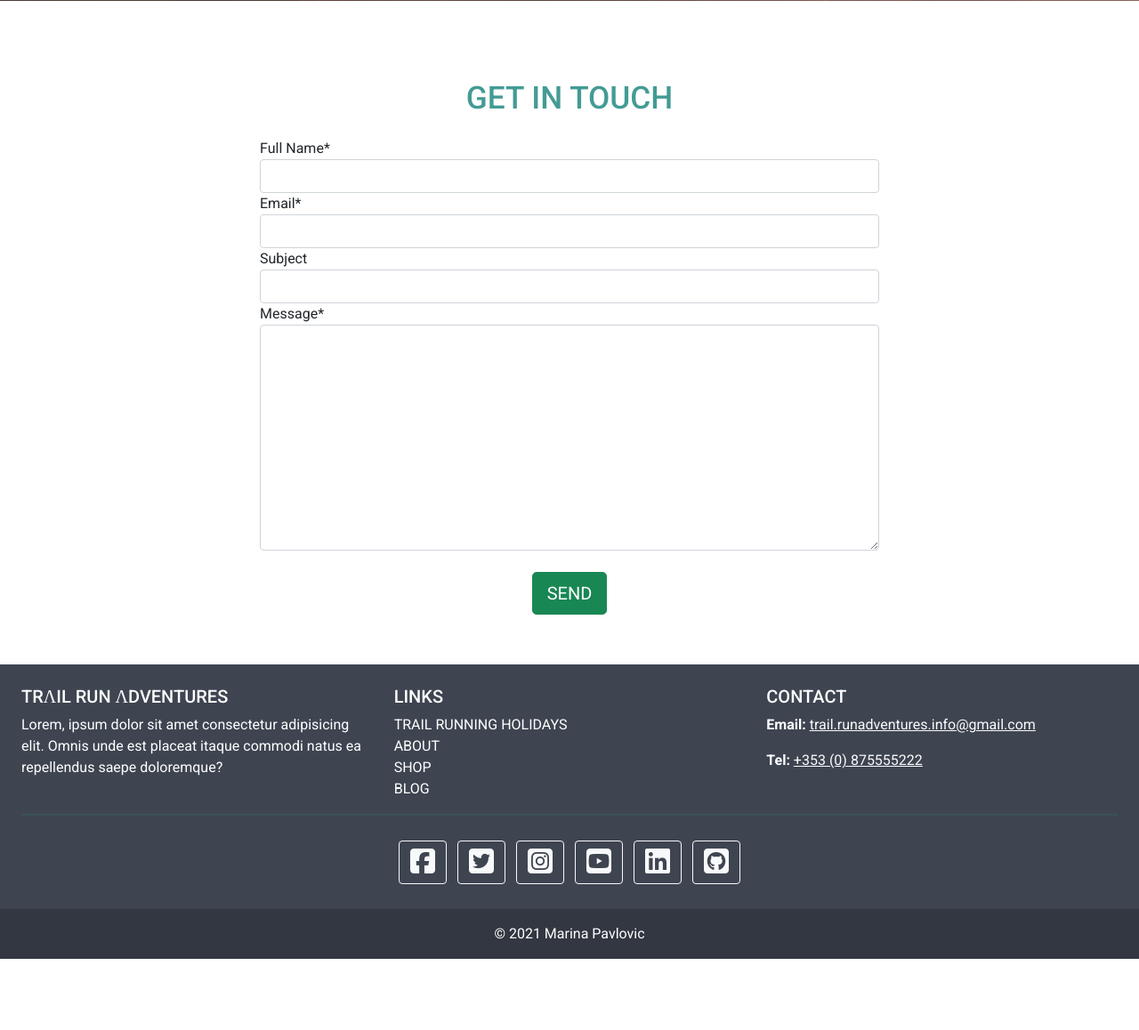
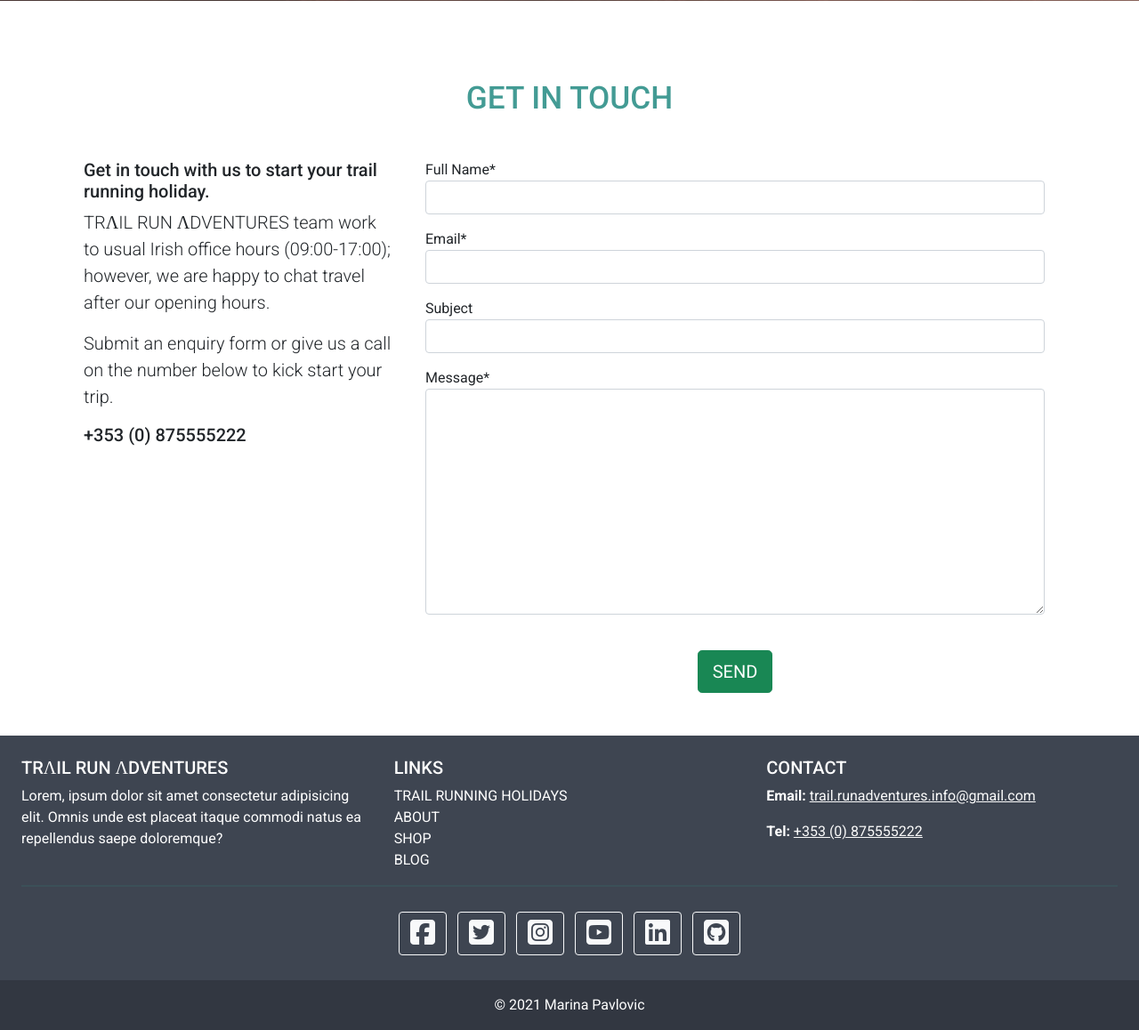
Before and after one commit to FruitbatM/trail-run-adventures, a Django app: page /contact/ in a window 1280 px wide. Shown: the part 780-1938 px from the top of the page at 89% size. Before the commit the page ends 1858 px from the top, so only its background shows below. Run offline with Django 3.2, Linux system fonts and the light colour scheme; parts of the project's set-up code (start-up, migrations or seed data) failed here and were passed over; some libraries are stand-ins or nearby versions.

Commit message:
Update contact form template

```diff
--- a/contact/templates/contact/contact.html
+++ b/contact/templates/contact/contact.html
@@ -27,7 +27,7 @@
     <div class="container mt-2">
         <div class="row">
             <div class="col-12">
-                <h3 class="section-heading-2 text-uppercase text-center mb-4">
+                <h3 class="section-heading-2 text-uppercase text-center mb-5">
                     Get in Touch
                 </h3>
             </div>
--- a/contact/templates/contact/includes/contact-form.html
+++ b/contact/templates/contact/includes/contact-form.html
@@ -1,10 +1,18 @@
 <div class="container">
     <div class="row">
-        <div class="offset-lg-2 col-lg-8 offset-md-2 col-md-8 mb-5 justify-content-center contact-form px-4">
+        <div class="col-lg-4">
+            <h5>Get in touch with us to start your trail running holiday.</h5>
+            <p class="lead">TRΛIL RUN ΛDVENTURES team work to usual Irish office hours (09:00-17:00);
+                however, we are happy to chat travel after our opening hours.
+            </p>
+            <p class="lead">Submit an enquiry form or give us a call on the number below to kick start your trip.</p>
+            <h5 class="mb-5"> +353 (0) 875555222</h5>
+        </div>
+        <div class="col-lg-8 justify-content-center contact-form px-4">
             <form method="POST" action="{% url 'contact' %}" id="contact-form">
                 {% csrf_token %}
                 {{ contact_form|crispy }}
-                <div class="text-center mb-2 mt-4">
+                <div class="text-center mb-5 mt-4">
                     <button type="submit" class="btn btn-success btn-lg uppercase" id="contact-form-button"
                         aria-label="Submit the contact form">
                         SEND
--- a/static/css/base.css
+++ b/static/css/base.css
@@ -214,9 +214,9 @@ input[name='q']::placeholder {
 
 .page-background {
   background: url('/static/images/mountains_background.png') no-repeat center;
-    background-size: cover;
-    height: 20rem;
-    margin-top: 2rem;
+  background-size: cover;
+  height: 20rem;
+  margin-top: 2rem;
 }
 
 .section-heading-2 {
@@ -637,6 +637,18 @@ hr {
   border: 0.12rem solid;
 }
 
+.form-group {
+  padding-bottom: 1rem;
+}
+
+#runners-image {
+  background: url('/static/images/running-up-the-hill.jpg') no-repeat center;
+  background-size: cover;
+  height: auto;
+  margin-top: 2rem;
+}
+
+
 /* Media Queries */
 /* Display on tablet devices */
 
```
Also changed, not shown: static/images/running-up-the-hill.jpg (added).
